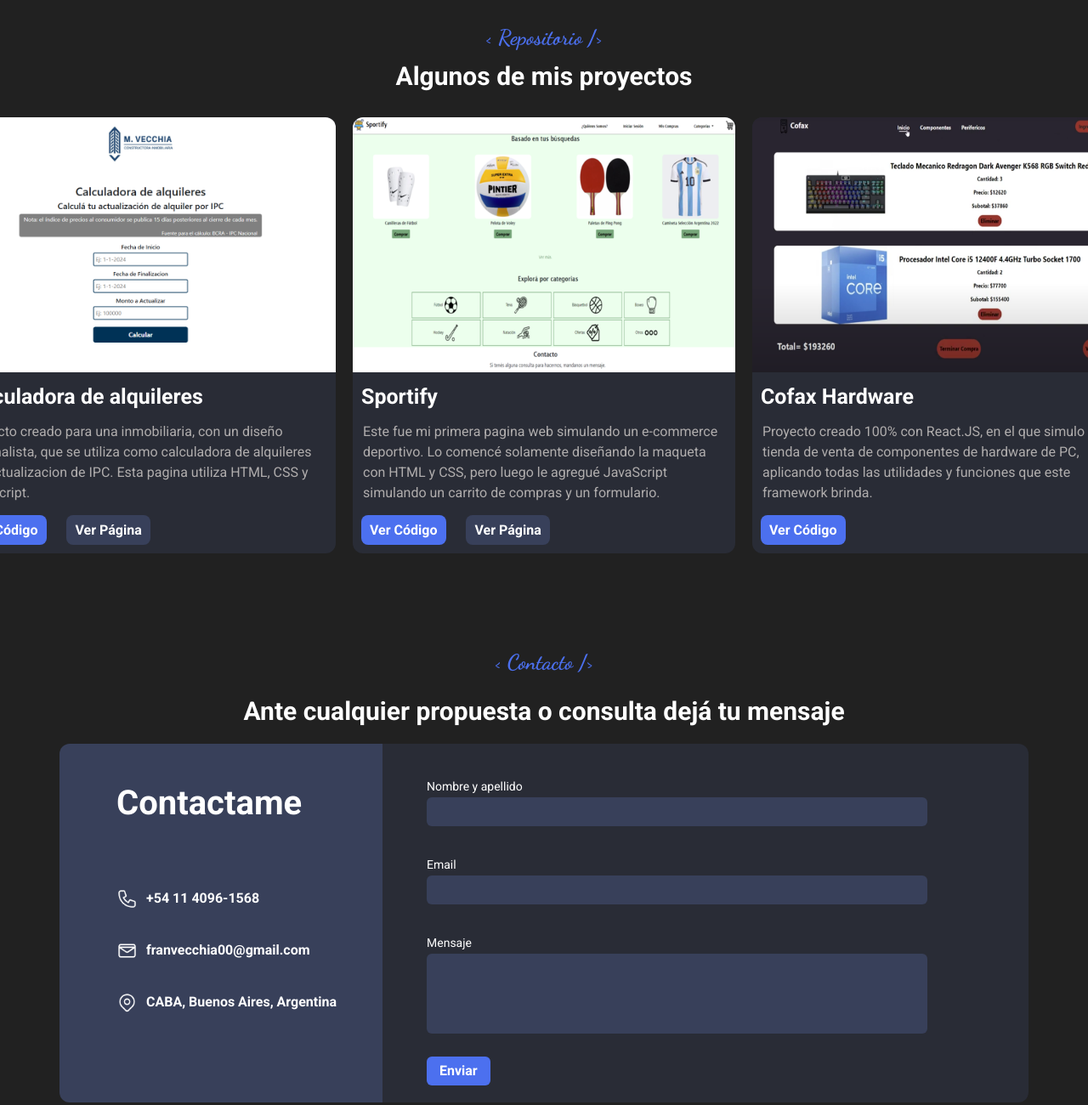
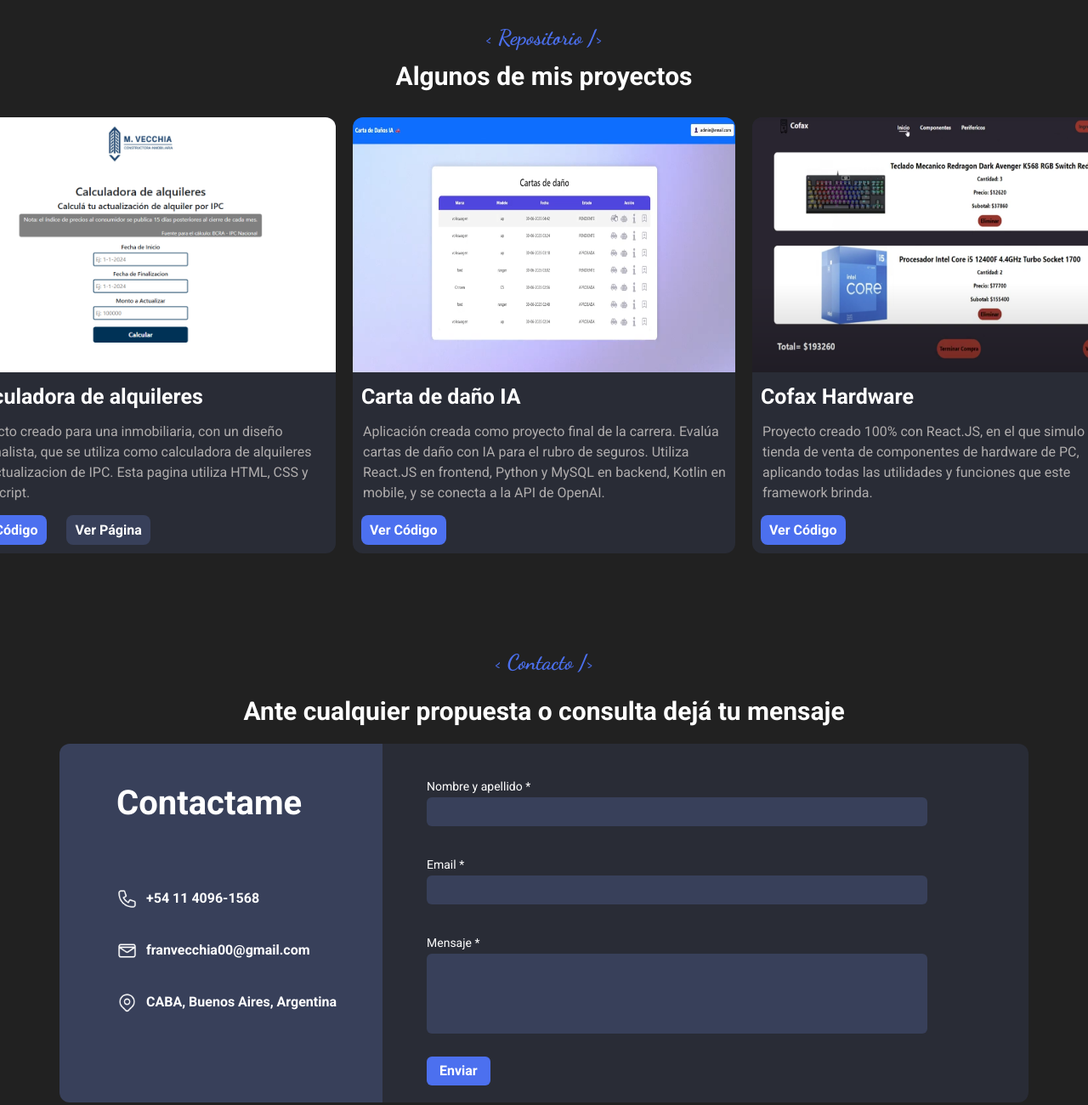
Before and after one commit to franvecchia/portfolio-personal, a plain HTML site: page index.html in a window 1280 px wide. Shown: the part 2240-3540 px from the top of the page at 85% size. Drawn offline with nearby package versions, Linux system fonts and the light colour scheme; some packages are replaced by stand-ins of ours; a script that the page names is missing.

Commit message:
agrego nueva app

```diff
--- a/css/mobile.css
+++ b/css/mobile.css
@@ -133,6 +133,11 @@
         margin-bottom: 30px;
     }
 
+    .contacto-texto {
+    color: white;
+    font-weight: 600;
+}
+
     #nav-button {
         background-color: whitesmoke;
     }
--- a/css/style.css
+++ b/css/style.css
@@ -224,7 +224,6 @@
     margin: 10px;
     font-weight: 600;
     text-decoration: none;
-
 }
 
 .ver-pagina:hover {
--- a/index.html
+++ b/index.html
@@ -124,11 +124,11 @@
         </div>
         <div class="contacto-box2 col-lg-8 col-12">
           <form action="https://formsubmit.co/franvecchia00@gmail.com" method="POST">
-            <p class="form-texto form-mt">Nombre y apellido</p>
+            <p class="form-texto form-mt">Nombre y apellido *</p>
             <input type="text" name="name" class="form-estilo" id="nombreApellido" />
-            <p class="form-texto">Email</p>
+            <p class="form-texto">Email *</p>
             <input type="email" name="email" class="form-estilo" id="email" />
-            <p class="form-texto">Mensaje</p>
+            <p class="form-texto">Mensaje *</p>
             <textarea rows="4" name="message" class="form-estilo" id="mensaje"></textarea>
             <input type="submit" value="Enviar" id="btn" class="form-boton" />
 
--- a/js/data.js
+++ b/js/data.js
@@ -57,11 +57,11 @@ export const projects = [
     },
     {
         id: 2,
-        img: "imagenes/sportify.png",
-        title: "Sportify",
-        description: "Este fue mi primera pagina web simulando un e-commerce deportivo. Lo comencé solamente diseñando la maqueta con HTML y CSS, pero luego le agregué JavaScript simulando un carrito de compras y un formulario.",
-        code: "https://github.com/franvecchia/Proyecto-Html-Css",
-        page: "https://franvecchia.github.io/Proyecto-Html-Css/index.html",
+        img: "imagenes/carta-danio.png",
+        title: "Carta de daño IA",
+        description: "Aplicación creada como proyecto final de la carrera. Evalúa cartas de daño con IA para el rubro de seguros. Utiliza React.JS en frontend, Python y MySQL en backend, Kotlin en mobile, y se conecta a la API de OpenAI.",
+        code: "https://github.com/Andressubero/carta-de-danio-ia",
+        page: "",
     },
     {
         id: 3,
```
Also changed, not shown: imagenes/carta-danio.png (added).
